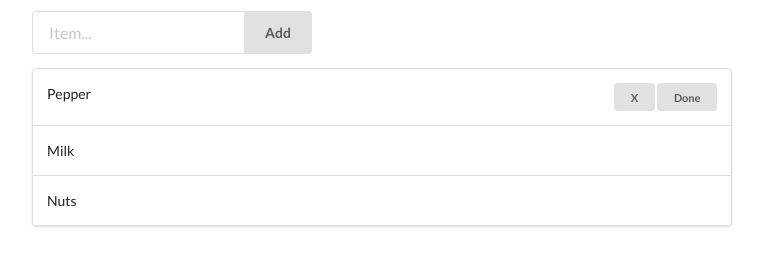
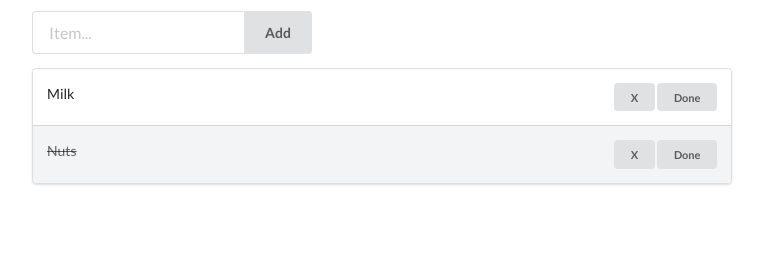
Before and after one commit to Julioevm/shopping_list, a plain HTML site: page index.html in a window 1280 px wide. Shown: the part 63-328 px from the top of the page, without its empty margins (258-1021 px from the left). Drawn offline with Linux system fonts and the light colour scheme.

Commit message:
Add button generation into items.

```diff
--- a/index.html
+++ b/index.html
@@ -25,11 +25,11 @@
 
 
         <div class="ui segments" id="itemList">
-            <div class="ui clearing segment" id="item">
+            <!-- <div class="ui clearing segment" id="item">
                 Pepper
                 <button class="ui right floated mini button" id="doneButton">Done</button>
                 <button class="ui right floated mini button" id="deleteButton">X</button>
-            </div>
+            </div> -->
         </div>
     </div>
 </body>
--- a/shoppinglist.js
+++ b/shoppinglist.js
@@ -2,7 +2,15 @@
 
 const addButton = document.getElementById("addButton");
 const itemInput = document.getElementById("addInput");
-
+const ITEM_ = "item_";
+const LINE_THROUGH_STYLE = "text-decoration:line-through"
+const ITEM_SEGMENT = "ui clearing secondary segment";
+const ITEM_SECONDARY_SEGMENT = "ui clearing segment";
+const BUTTON_STYLE = "ui right floated mini button";
+const BUTTON_DELETE_ID = "deleteButton";
+const BUTTON_DONE_ID = "doneButton";
+const DONE = "Done";
+const X = "X";
 
 let items = [{
     id: 1,
@@ -12,7 +20,7 @@ let items = [{
 {
     id: 2,
     name: "Nuts",
-    done: false
+    done: true
 },
 ];
 
@@ -47,16 +55,41 @@ class DomManipulator {
         const itemList = document.getElementById("itemList");
     }
 
-    appendItem(item) {
+    getNewItem(item) {
         let newItem = document.createElement("div");
-        newItem.id = "item_" + item.id;
+
+        newItem.id = ITEM_ + item.id;
+
         if (item.done) {
-            newItem.style = "text-decoration:line-through";
-            newItem.className = "ui secondary segment";
+            newItem.style = LINE_THROUGH_STYLE;
+            newItem.className = ITEM_SEGMENT;
         } else {
-            newItem.className = "ui segment";
+            newItem.className = ITEM_SECONDARY_SEGMENT
         }
         newItem.innerText = item.name;
+        return newItem;
+    }
+
+    getDoneButton() {
+        let doneButton = document.createElement("button");
+        doneButton.id = BUTTON_DONE_ID;
+        doneButton.className = BUTTON_STYLE;
+        doneButton.innerText = DONE;
+        return doneButton;
+    }
+
+    getDeleteButton() {
+        let deleteButton = document.createElement("button");
+        deleteButton.id = BUTTON_DELETE_ID;
+        deleteButton.className = BUTTON_STYLE;
+        deleteButton.innerText = X;
+        return deleteButton;
+    }
+
+    appendItem(item) {
+        let newItem = this.getNewItem(item);
+        newItem.append(this.getDoneButton());
+        newItem.append(this.getDeleteButton());
         itemList.append(newItem);
     }
 
```
Also changed, not shown: test/shoppinglistspec.js (+9 -1 lines).
